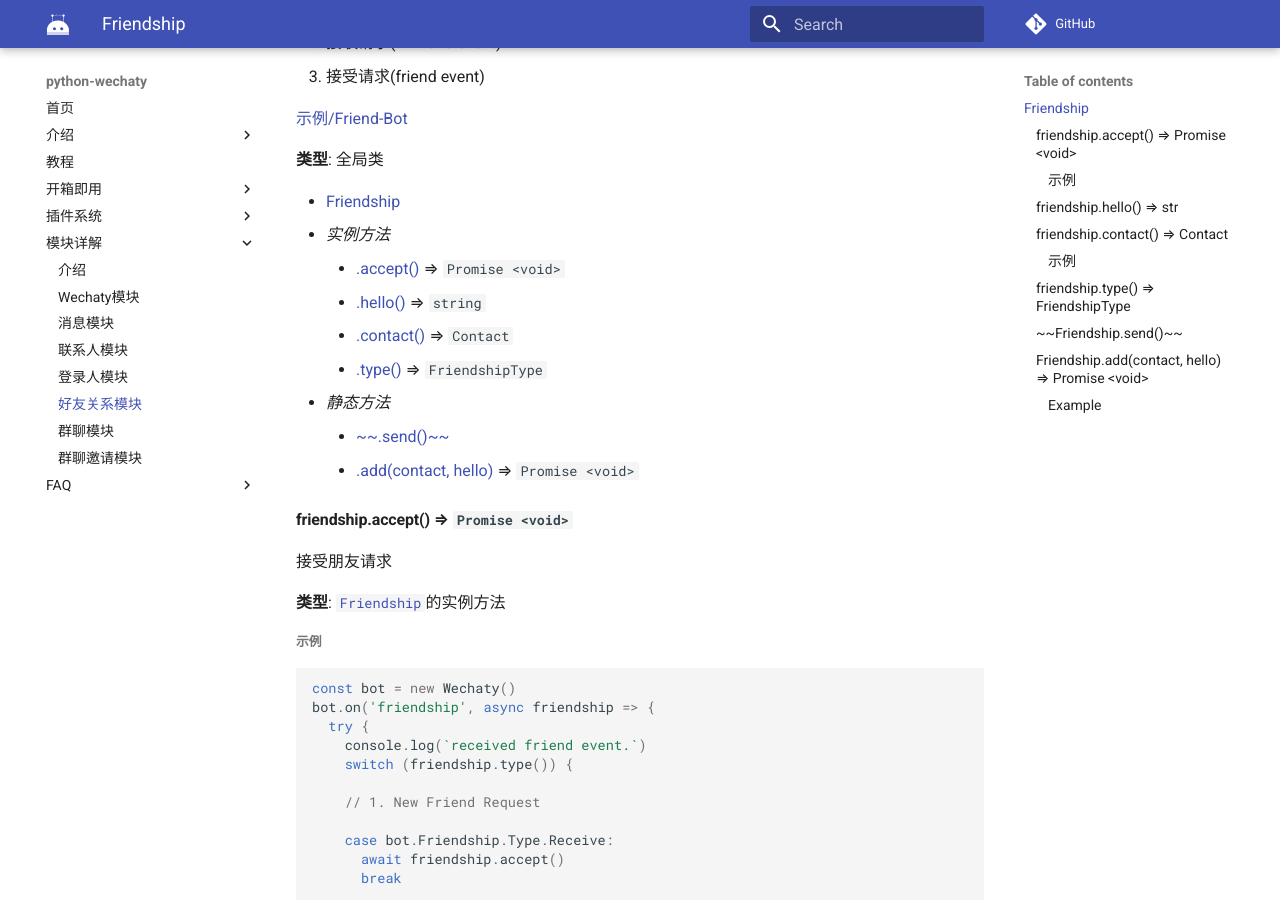
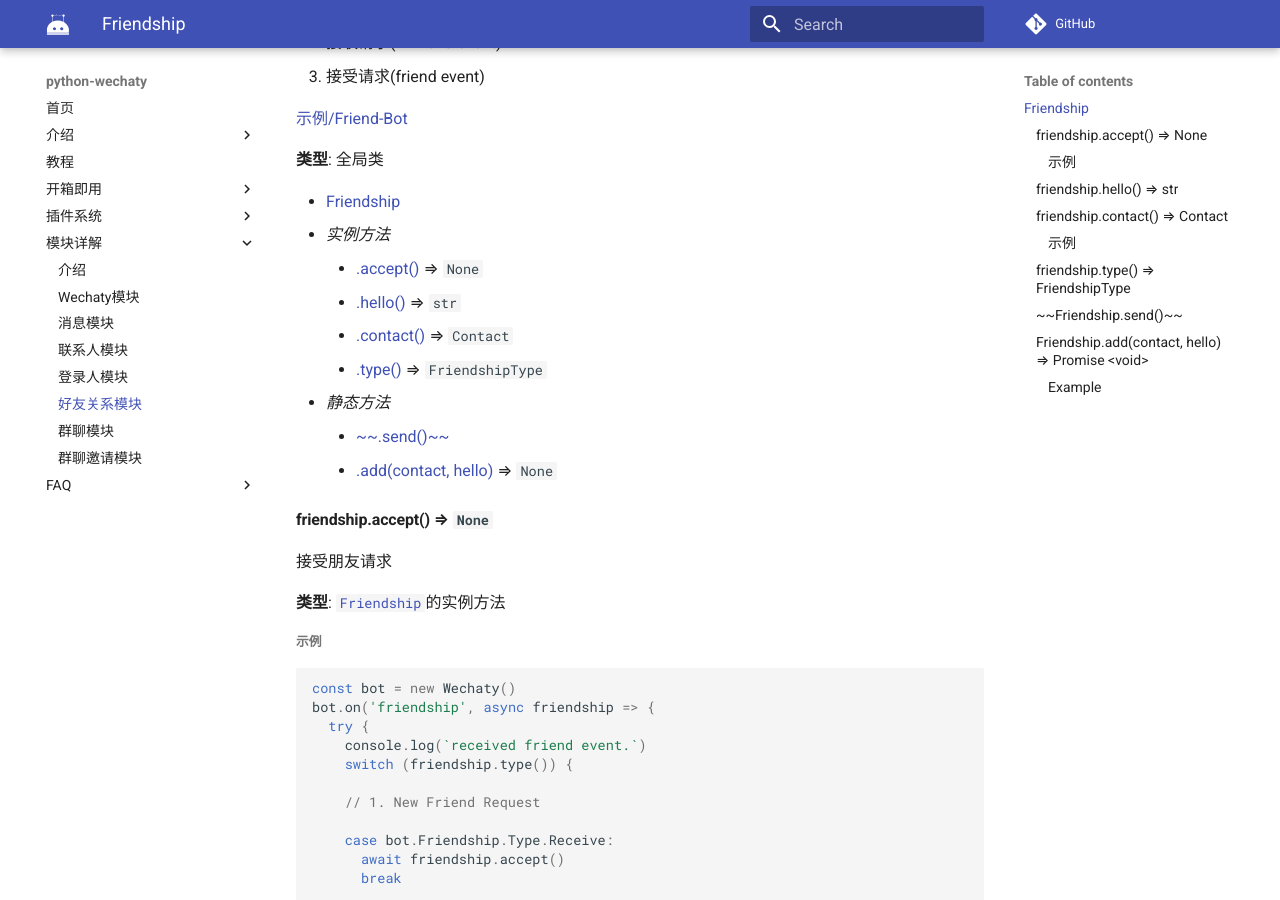
Before and after one commit to wechaty/python-wechaty, an MkDocs documentation site: the page built from docs/references/friendship.md, in a window 1280 px wide and 900 px high, scrolled down 328 px. Built offline with MkDocs 1.6.1 and Material for MkDocs 9.7.7, drawn with Linux system fonts in a browser that asks for light colours; comment, search, counter and statistics services are not loaded.

Commit message:
修改了变量名

```diff
--- a/docs/references/friendship.md
+++ b/docs/references/friendship.md
@@ -18,15 +18,15 @@ title: Friendship
 
 * [Friendship](friendship.md#Friendship)
   * _实例方法_
-    * [.accept\(\)](friendship.md#Friendship+accept) ⇒ `Promise <void>`
-    * [.hello\(\)](friendship.md#Friendship+hello) ⇒ `string`
+    * [.accept\(\)](friendship.md#Friendship+accept) ⇒ `None`
+    * [.hello\(\)](friendship.md#Friendship+hello) ⇒ `str`
     * [.contact\(\)](friendship.md#Friendship+contact) ⇒ `Contact`
     * [.type\(\)](friendship.md#Friendship+type) ⇒ `FriendshipType`
   * _静态方法_
     * [~~.send\(\)~~](friendship.md#Friendship.send)
-    * [.add\(contact, hello\)](friendship.md#Friendship.add) ⇒ `Promise <void>`
+    * [.add\(contact, hello\)](friendship.md#Friendship.add) ⇒ `None`
 
-### friendship.accept\(\) ⇒ `Promise <void>`
+### friendship.accept\(\) ⇒ `None`
 
 接受朋友请求
 
```
